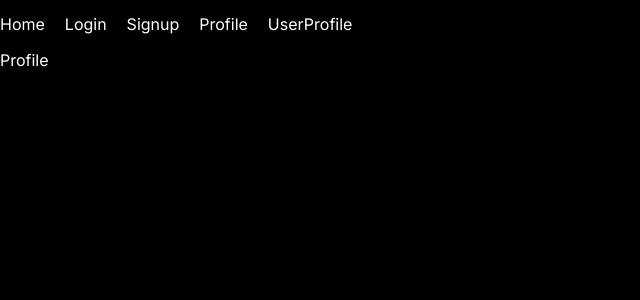
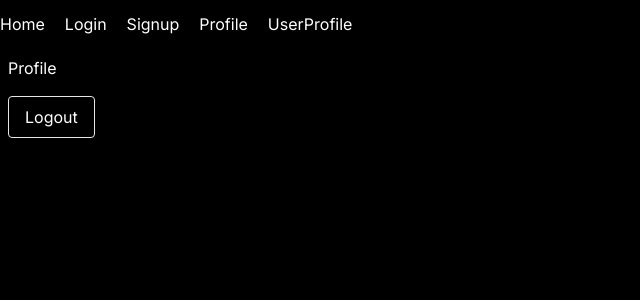
Before and after one commit to vedprakash25/next-ap, a Next.js app: page /profile in a window 1280 px wide. Shown: the top 300 px of the page, without its empty margins (0-640 px from the left). Built offline with nearby package versions, Linux system fonts and the light colour scheme.

Commit message:
logout done

```diff
--- a/src/app/api/users/login/route.tsx
+++ b/src/app/api/users/login/route.tsx
@@ -8,11 +8,14 @@ connect();
 
 export async function POST(request: NextRequest) {
   try {
+    // expect the request using NextRequest
     const reqBody = await request.json();
+    // desctructurting the request data
     const { email, password } = reqBody;
-
+    // find user data ss per the inoput from the client
     const user = await User.findOne({ email });
     console.log(user, "route Login");
+    // not found message
     if (!user) {
       return NextResponse.json({
         message: "User does not exist!",
--- a/src/app/profile/page.tsx
+++ b/src/app/profile/page.tsx
@@ -1,3 +1,23 @@
+"use client";
+
+import axios from "axios";
+
 export default function Profile() {
-  return <div>Profile</div>;
+  const handleClick = async () => {
+    await axios.get("/api/users/logout");
+
+    console.log("logout");
+  };
+  return (
+    <div className="p-2">
+      <h1>Profile</h1>
+
+      <button
+        onClick={handleClick}
+        className="text-white border rounded mt-4 p-2 px-4 "
+      >
+        Logout
+      </button>
+    </div>
+  );
 }
```
Also changed, not shown: package.json (line endings or trailing spaces).
